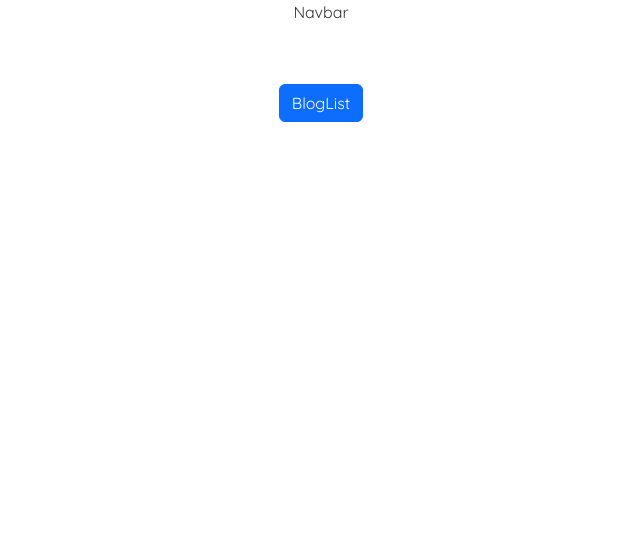
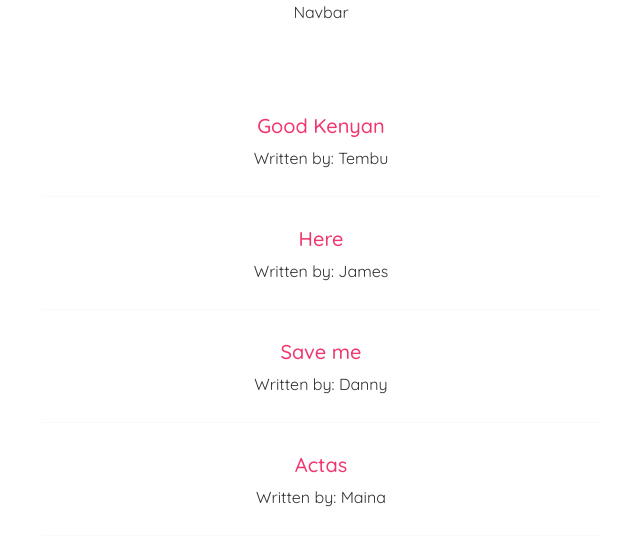
Before and after one commit to DannyMyles/Tweets, a React (Create React App) app: page / in a window 1280 px wide. Shown: the top 544 px of the page, without its empty margins (319-959 px from the left). Built offline with nearby package versions, Linux system fonts and the light colour scheme.

Commit message:
003: Adds a list and rendering

```diff
--- a/src/componets/Home.jsx
+++ b/src/componets/Home.jsx
@@ -1,7 +1,25 @@
-import Button from 'react-bootstrap/Button';
+import {useState} from 'react'
 const Home = () => {
+  const [blogs, setblogs] = useState([
+    {title: 'Good Kenyan',body: 'Joining the blog', author: 'Tembu', id:1},
+    {title: 'Here',body: 'Joining the blog', author: 'James', id:2},
+    {title: 'Save me',body: 'Joining the blog', author: 'Danny', id:3},
+    {title: 'Actas',body: 'Joining the blog', author: 'Maina', id:4}
+
+  ]);
+
   return (
-      <Button>BlogList</Button>
+     <>
+      {
+       blogs.map((blog)=>(
+        <div className='blog-preview' key={blog.id}>
+          <h2>{blog.title}</h2>
+          <p>Written by: {blog.author}</p>
+        </div>
+        ))
+      }
+     </>
+
   )
 }
 
```
